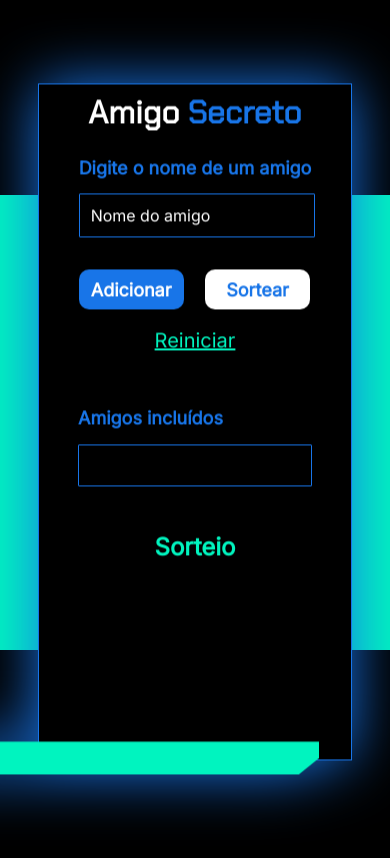
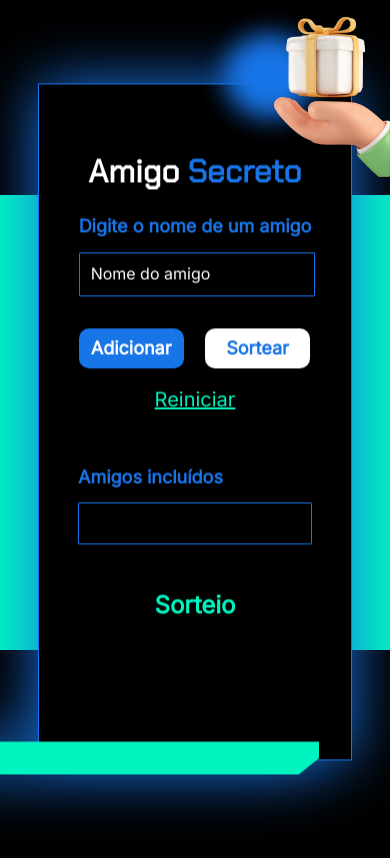
Before and after one commit to lealalexsander/amigo-secreto, a plain HTML site: page index.html in a window 390 px wide. Shown: the top 858 px of the page. Drawn offline with nearby package versions, Linux system fonts and the light colour scheme.

Commit message:
reposicionando a imagem

```diff
--- a/style.css
+++ b/style.css
@@ -208,7 +208,10 @@ body {
 
 @media screen and (max-width: 480px) {
   .page__image {
-    display: none;
+    display: flex;
+    width: 50%;
+    top: 5px;
+    z-index: 2;
   }
 
   .content {
@@ -227,6 +230,7 @@ body {
   }
 
   .section-principal {
+    margin-top: 50%;
     width: 130%;
     display: flex;
     flex-direction: column;
```
